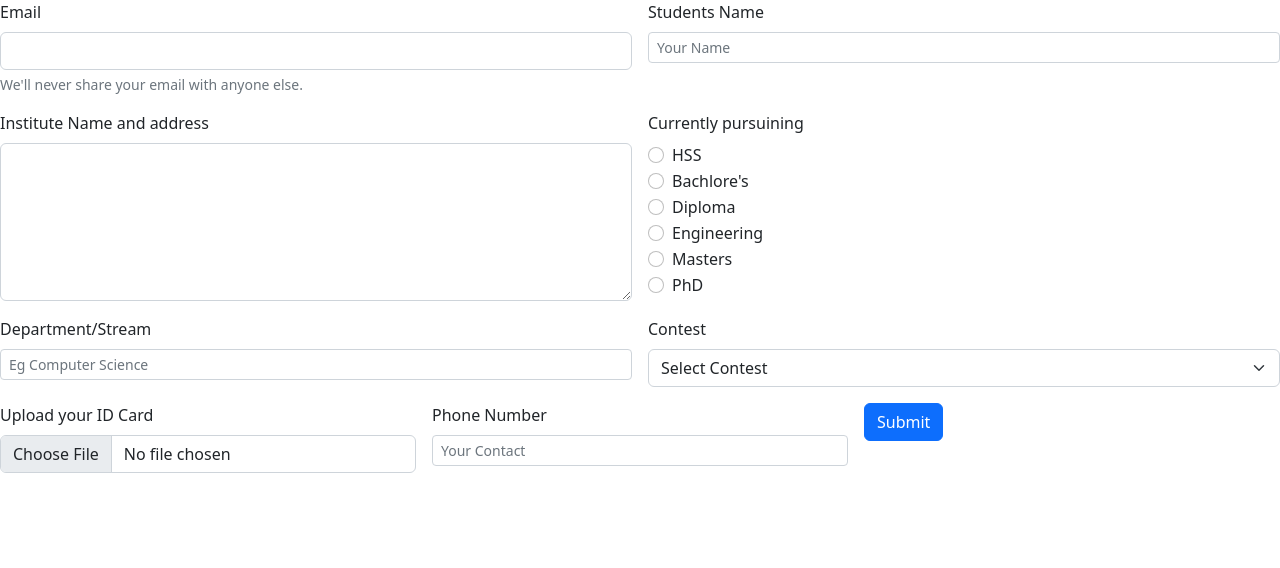
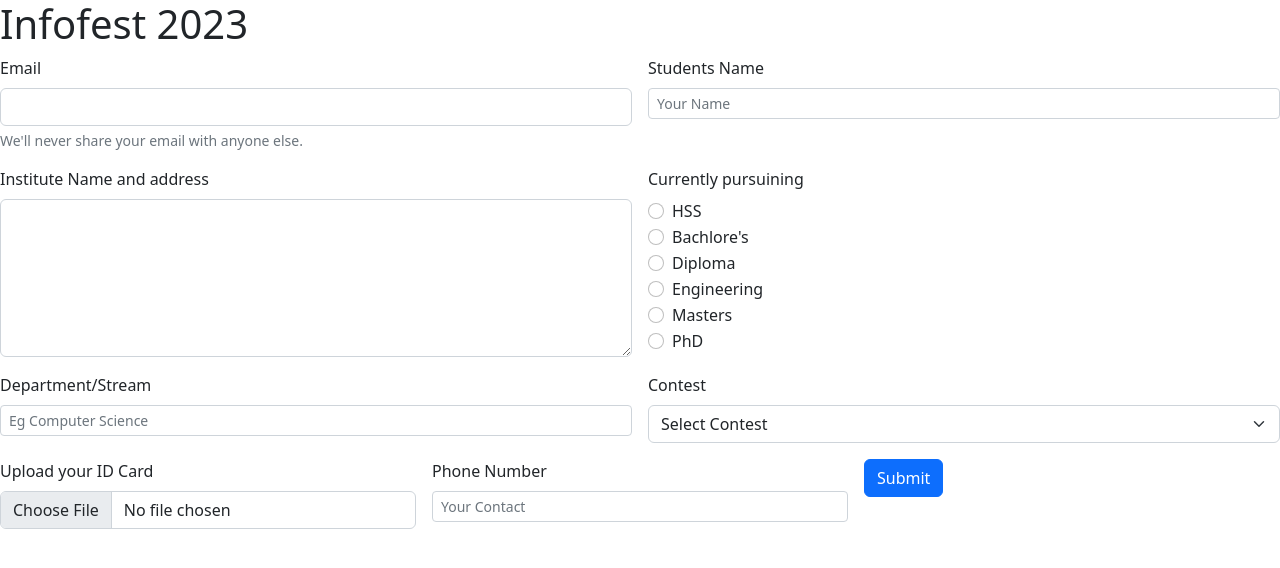
Before and after one commit to adroy2f/EventForm, a plain HTML site: page index.html in a window 1280 px wide. Drawn offline with nearby package versions, Linux system fonts and the light colour scheme.

Commit message:
Update index.html

```diff
--- a/index.html
+++ b/index.html
@@ -19,7 +19,7 @@ Click nbfs://nbhost/SystemFileSystem/Templates/Licenses/license-default.txt to c
 	<body>
 
 		<div>
-
+			<h1 class="col-md-12">Infofest 2023</h1>
 			<form class="row g-3">
   				<div class="col-md-6">
     					<label for="exampleInputEmail1" class="form-label">Email</label>
```
